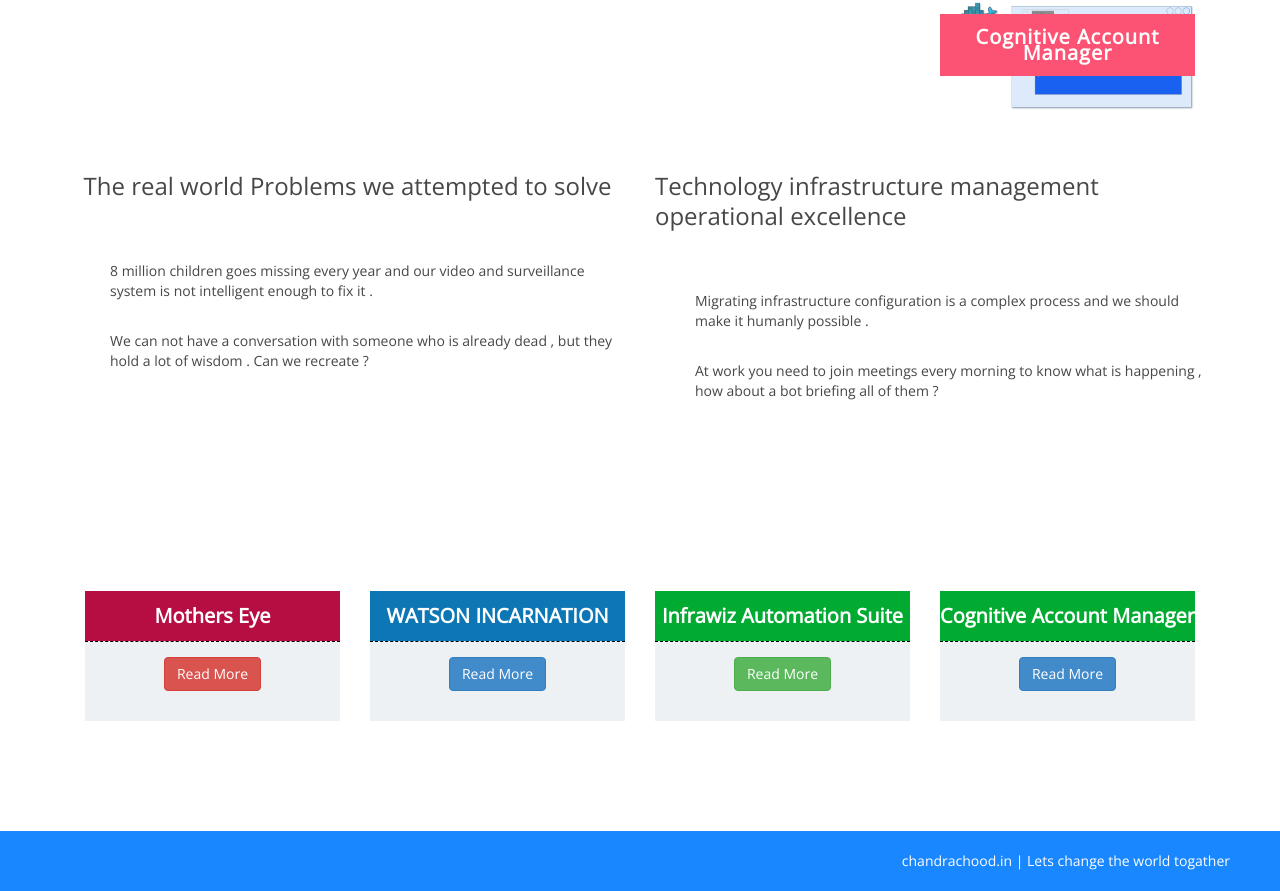
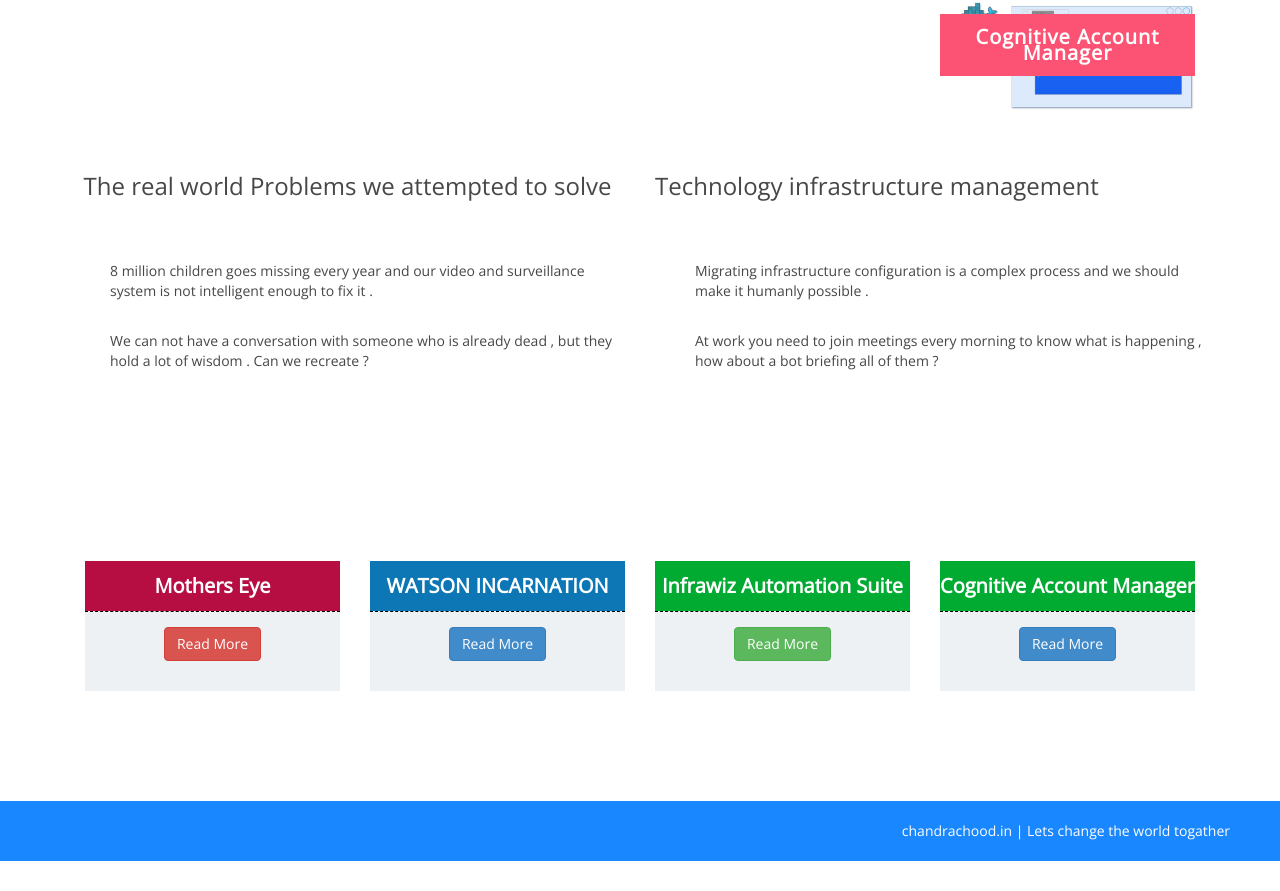
Before and after one commit to ChandrachoodR/space, a plain HTML site: page index.html in a window 1280 px wide. Shown: the part 1569-2460 px from the top of the page. After the commit the page ends 2430 px from the top, so only its background shows below. Drawn offline with nearby package versions, Linux system fonts and the light colour scheme; a script that the page names is missing; files whose address does not match are found by name.

Commit message:
Update index.html

```diff
--- a/index.html
+++ b/index.html
@@ -174,7 +174,7 @@
                     </p>
                 </div>
                 <div class="col-md-6">
-                    <h3>Technology infrastructure management operational excellence   </h3>
+                    <h3>  Technology infrastructure management   </h3>
                     <p>
                         <ul>Migrating infrastructure configuration is a complex process and we should make it humanly possible . </ul>
 
```
